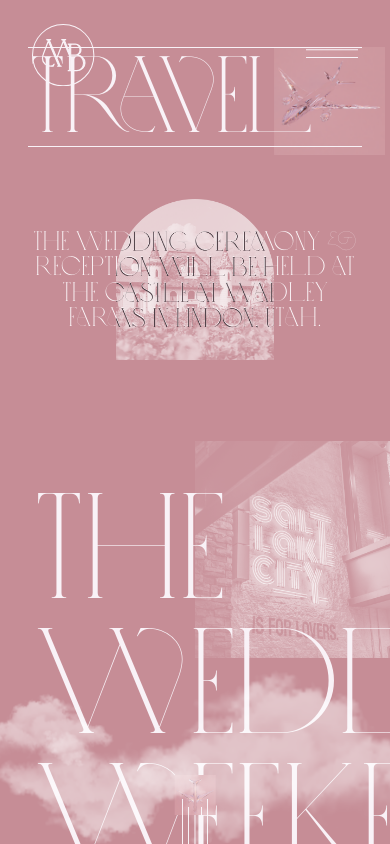
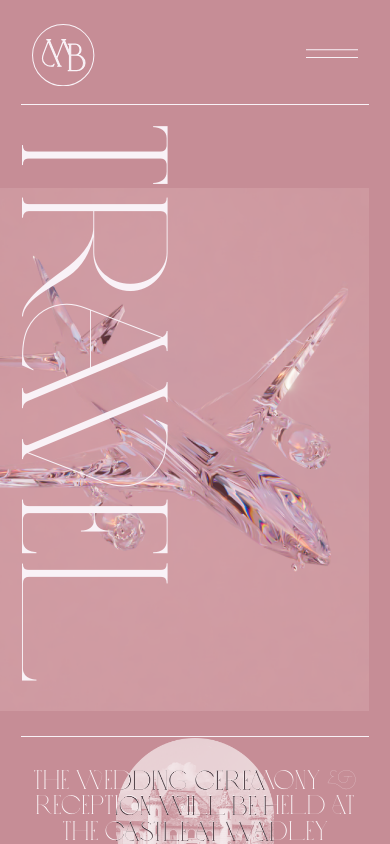
Before and after one commit to DalThePal/brandon_morgan_wedding, a React (Create React App) app: page /travel in a window 390 px wide. Shown: the top 844 px of the page. Built offline with nearby package versions, Linux system fonts and the light colour scheme.

Commit message:
mobile hero

```diff
--- a/src/pages/Travel/sections/01-Hero.js
+++ b/src/pages/Travel/sections/01-Hero.js
@@ -1,8 +1,9 @@
 import React from 'react'
 import styled from 'styled-components'
 
-import text from 'styles/text'
+import text   from 'styles/text'
 import colors from 'styles/colors'
+import media  from 'styles/media'
 
 import PlanePNG from 'images/plane.png'
 
@@ -27,6 +28,13 @@ const Wrapper = styled.section`
   padding-top: 12.153vw;
   padding-left: 7.222vw;
   padding-right: 7.222vw;
+
+  ${media.mobile} {
+    height: 189.333vw;
+    padding-top: 26.667vw;
+    padding-left: 5.333vw;
+    padding-right: 5.333vw;
+  }
 `
 
 const Container = styled.div`
@@ -34,14 +42,31 @@ const Container = styled.div`
   z-index: 2;
   display: flex;
   width: 100%;
+  border-color: ${colors.roseIvory};
+  border-style: solid;
 
-  border-top: 0.069vw solid ${colors.roseIvory};
-  border-bottom: 0.069vw solid ${colors.roseIvory};
+  border-top-width: 0.069vw;
+  border-bottom-width: 0.069vw;
+
+  ${media.mobile} {
+    height: 162.4vw;
+    border-top-width: 0.267vw;
+    border-bottom-width: 0.267vw;
+  }
 `
 
 const H1 = styled.h1`
   ${text.desktop.h2}
   color: ${colors.roseIvory};
+
+  ${media.mobile} {
+    ${text.mobile.h4}
+    position: relative;
+    left: 47%;
+    top: 2%;
+    transform: rotate(90deg);
+    transform-origin: 0% 0%;
+  }
 `
 
 const Plane = styled.img`
@@ -53,4 +78,12 @@ const Plane = styled.img`
   width: 28.472vw;
   top: 12.153vw;
   right: 1.389vw;
+
+  ${media.mobile} {
+    transform: scaleX(1);
+    height: 134.133vw;
+    width: 138.4vw;
+    top 48.267vw;
+    right: 5.333vw;
+  }
 `
```
